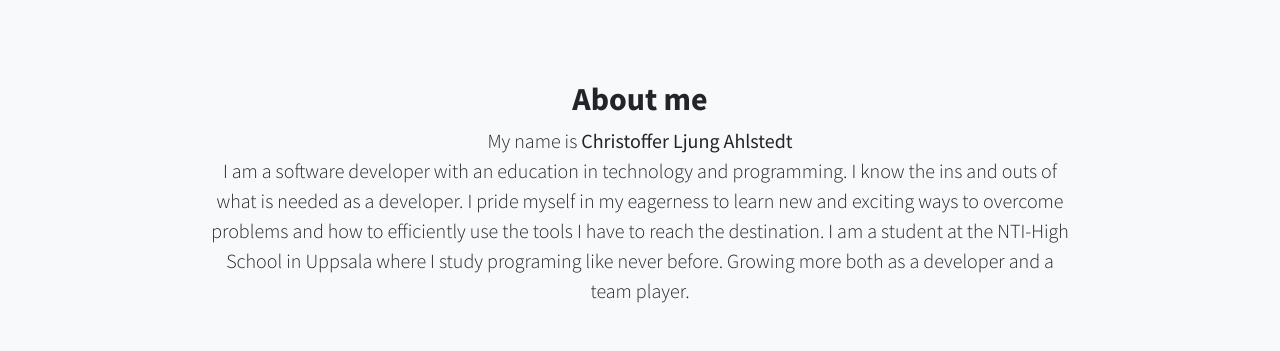
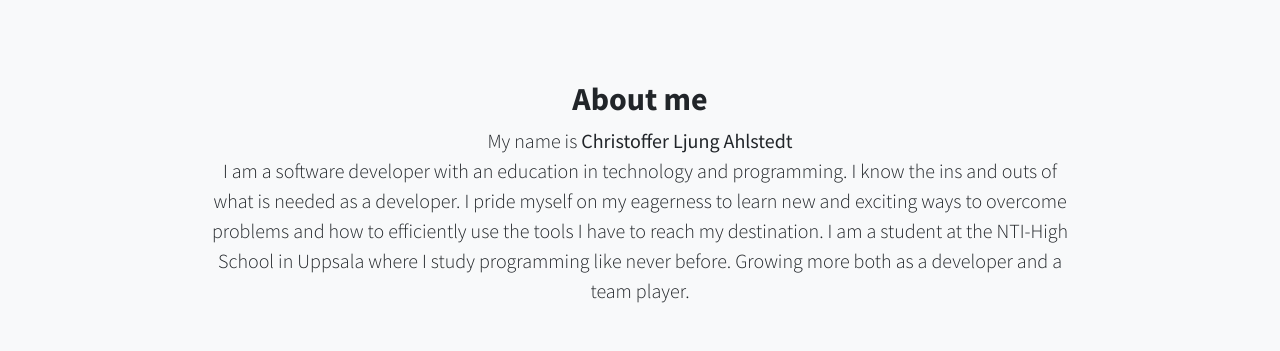
Before and after one commit to ChristofferLjungAhlstedt/portfolio, a plain HTML site: page index.html in a window 1280 px wide. Shown: the part 840-1191 px from the top of the page. Drawn offline with nearby package versions, Linux system fonts and the light colour scheme.

Commit message:
Spelling

```diff
--- a/index.html
+++ b/index.html
@@ -55,9 +55,9 @@
                         <p class="lead mb-5">
                             My name is <b>Christoffer Ljung Ahlstedt</b> <br>
                             I am a software developer with an education in
-                            technology and programming. I know the ins and outs of what is needed as a developer. I pride myself in my eagerness to learn
-                            new and exciting ways to overcome problems and how to efficiently use the tools I have to reach the destination.
-                            I am a student at the NTI-High School in Uppsala where I study programing like never before. Growing more
+                            technology and programming. I know the ins and outs of what is needed as a developer. I pride myself on my eagerness to learn
+                            new and exciting ways to overcome problems and how to efficiently use the tools I have to reach my destination.
+                            I am a student at the NTI-High School in Uppsala where I study programming like never before. Growing more
                             both as a developer and a team player.
                         </p>
                         <a class="btn btn-dark btn-xl" href="#services">My expertise</a>
```
